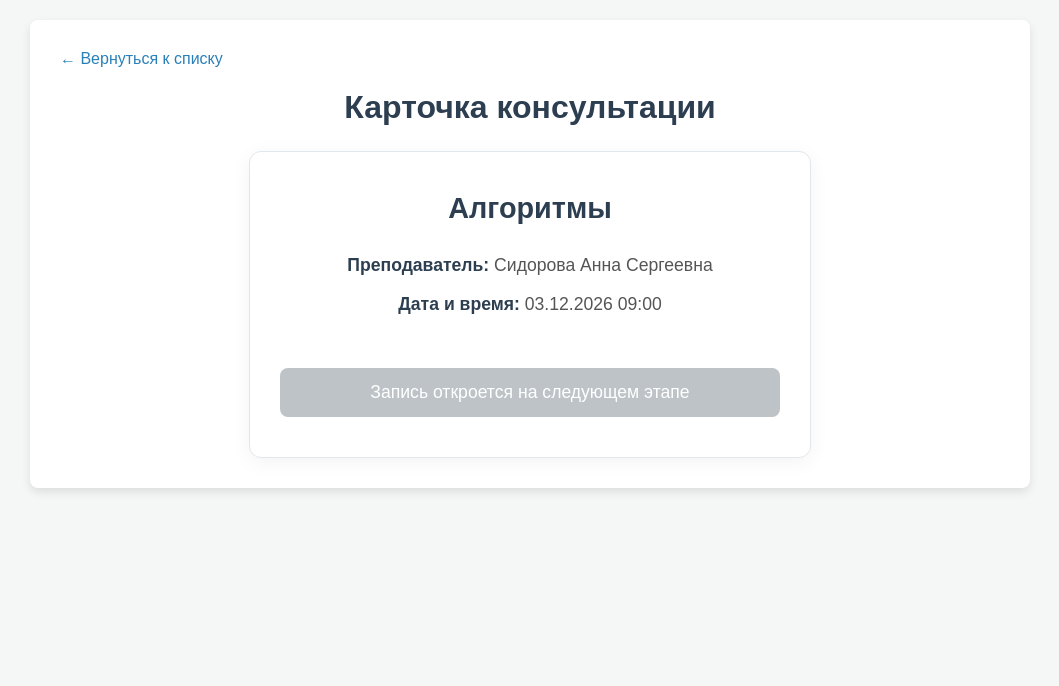
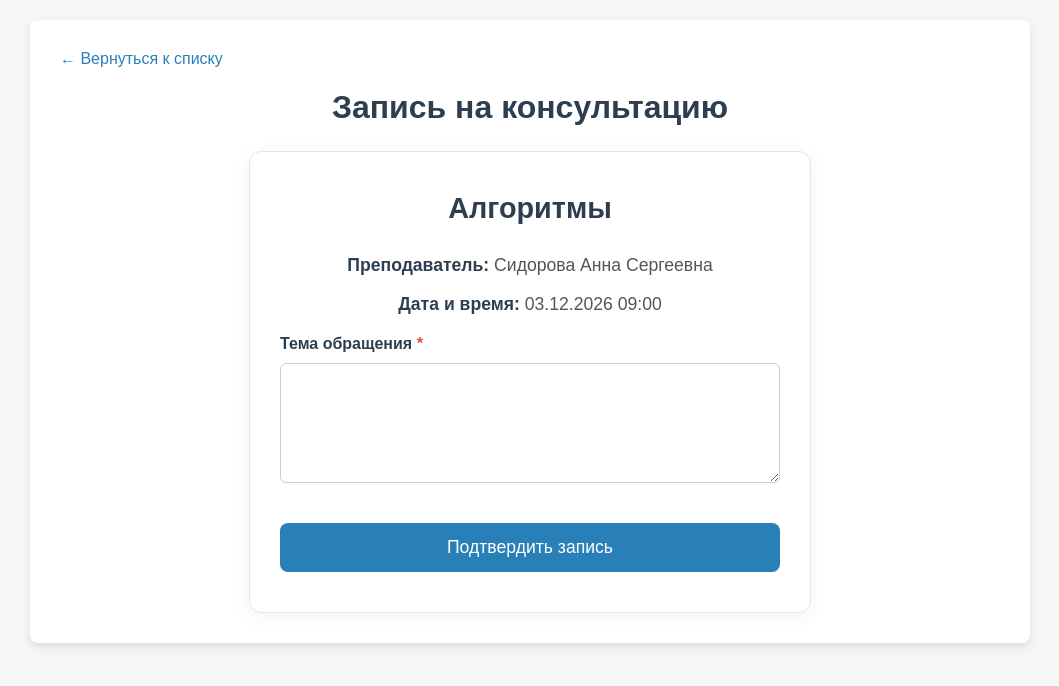
Before and after one commit to dara-aks3349/consultations, a PHP site: page /book.php?slot_id=21 in a window 1280 px wide. Shown: the top 686 px of the page, without its empty margins (110-1169 px from the left). Run offline with PHP 8.4, Linux system fonts and the light colour scheme; data comes from the database, SQL or seed files in the repository.

Commit message:
добавленные данные для пр 5

```diff
--- a/book.php
+++ b/book.php
@@ -3,37 +3,111 @@ require 'db.php';
 
 $slot_id = $_GET['slot_id'] ?? null;
 if (!$slot_id) {
-    die("Не выбран слот. <a href='index.php'>Вернуться</a>");
+    die("Не выбран слот для записи. <a href='index.php'>Вернуться к списку</a>");
 }
 
+// Получаем информацию о слоте
 $stmt = $pdo->prepare("SELECT s.*, u.full_name as teacher_name FROM slots s JOIN users u ON s.teacher_id = u.id WHERE s.id = ?");
 $stmt->execute([$slot_id]);
 $slot = $stmt->fetch(PDO::FETCH_ASSOC);
 
 if (!$slot) {
-    die("Запись не найдена. <a href='index.php'>Вернуться</a>");
+    die("Запись не найдена. <a href='index.php'>Вернуться к списку</a>");
 }
+
+$error = '';
+$success = '';
+
+// 1. Обработка УДАЛЕНИЯ (отмены записи)
+if ($_SERVER['REQUEST_METHOD'] == 'POST' && isset($_POST['delete_appointment'])) {
+    $delete = $pdo->prepare("DELETE FROM appointments WHERE slot_id = ? AND student_id = ?");
+    $delete->execute([$slot_id, $_SESSION['user_id']]);
+    header("Location: index.php");
+    exit;
+}
+
+// 2. Обработка СОЗДАНИЯ (записи на консультацию)
+if ($_SERVER['REQUEST_METHOD'] == 'POST' && isset($_POST['create_appointment'])) {
+    $topic = trim($_POST['topic'] ?? '');
+
+    // Проверка на пустое поле (обязательность)
+    if (empty($topic)) {
+        $error = "Укажите тему обращения";
+    }
+    // Проверка на прошедшее время (запрет записи в прошлое)
+    elseif (strtotime($slot['start_time']) < time()) {
+        $error = "Ошибка: Запись на прошедшее время запрещена";
+    }
+    else {
+        // Попытка записи в БД (проверка на двойную запись через уникальность)
+        try {
+            $insert = $pdo->prepare("INSERT INTO appointments (slot_id, student_id, topic) VALUES (?, ?, ?)");
+            $insert->execute([$slot_id, $_SESSION['user_id'], $topic]);
+            $success = "Вы успешно записаны на консультацию!";
+        } catch (PDOException $e) {
+            // Если сработал UNIQUE индекс (код ошибки 23000)
+            if ($e->getCode() == 23000) {
+                $error = "Ошибка: Этот интервал уже занят другим студентом!";
+            } else {
+                $error = "Ошибка при записи. Попробуйте позже.";
+            }
+        }
+    }
+}
+
+// Проверяем, записан ли уже текущий студент на этот слот (для вывода кнопки удаления)
+$check = $pdo->prepare("SELECT id FROM appointments WHERE slot_id = ? AND student_id = ?");
+$check->execute([$slot_id, $_SESSION['user_id']]);
+$is_booked = $check->fetch();
 ?>
 <!DOCTYPE html>
 <html lang="ru">
 <head>
     <meta charset="UTF-8">
     <meta name="viewport" content="width=device-width, initial-scale=1.0">
-    <title>Карточка консультации</title>
+    <title>Запись на консультацию</title>
     <link rel="stylesheet" href="style.css">
 </head>
 <body>
     <div class="container">
         <a href="index.php" class="back-link">&larr; Вернуться к списку</a>
-        <h1>Карточка консультации</h1>
+        <h1>Запись на консультацию</h1>
 
         <div class="card">
             <h2><?= htmlspecialchars($slot['subject']) ?></h2>
             <p><strong>Преподаватель:</strong> <?= htmlspecialchars($slot['teacher_name']) ?></p>
             <p><strong>Дата и время:</strong> <?= date('d.m.Y H:i', strtotime($slot['start_time'])) ?></p>
 
-            <br>
-            <button class="btn" disabled>Запись откроется на следующем этапе</button>
+            <!-- Вывод сообщений об успехе или ошибке -->
+            <?php if ($success): ?>
+                <div class="alert alert-success">
+                    <?= $success ?>
+                </div>
+            <?php endif; ?>
+
+            <?php if ($error): ?>
+                <div class="alert alert-error">
+                    <?= $error ?>
+                </div>
+            <?php endif; ?>
+
+            <!-- Если студент УЖЕ записан, показываем кнопку отмены -->
+            <?php if ($is_booked || $success): ?>
+                <hr style="margin: 20px 0; border: 0; border-top: 1px solid #eee;">
+                <form method="POST" onsubmit="return confirm('Вы уверены, что хотите отменить запись?');">
+                    <button type="submit" name="delete_appointment" class="btn" style="background-color: #e74c3c; width: 100%;">Отменить запись</button>
+                </form>
+
+            <!-- Если НЕ записан, показываем форму записи -->
+            <?php else: ?>
+                <form method="POST" class="booking-form">
+                    <div class="form-group">
+                        <label for="topic">Тема обращения <span class="required">*</span></label>
+                        <textarea id="topic" name="topic" rows="3" required><?= isset($_POST['topic']) ? htmlspecialchars($_POST['topic']) : '' ?></textarea>
+                    </div>
+                    <button type="submit" name="create_appointment" class="btn btn-large">Подтвердить запись</button>
+                </form>
+            <?php endif; ?>
         </div>
     </div>
 </body>
--- a/style.css
+++ b/style.css
@@ -13,8 +13,8 @@ body {
     padding: 30px;
     border-radius: 8px;
     box-shadow: 0 4px 10px rgba(0,0,0,0.1);
-    width: 100%; /* Добавили это, чтобы блок тянулся на всю ширину */
-    box-sizing: border-box; /* Чтобы padding не увеличивал ширину сверх 100% */
+    width: 100%;
+    box-sizing: border-box;
 }
 
 h1 {
@@ -66,7 +66,6 @@ h1 {
 
 .back-link {
     display: block;
-    /* text-align: center; */
     margin-bottom: 20px;
     color: #2980b9;
     text-decoration: none;
@@ -80,8 +79,8 @@ h1 {
     border: 1px solid #e1e8ed;
     max-width: 500px;
     margin: 0 auto;
-    padding: 40px 30px; /* Большой отступ внутри карточки */
-    text-align: center; /* Центрируем ВЕСЬ текст внутри */
+    padding: 40px 30px;
+    text-align: center;
 }
 
 .card h2 {
@@ -101,7 +100,6 @@ h1 {
     color: #2c3e50;
 }
 
-/* Кнопка в карточке */
 .card .btn {
     margin-top: 20px;
     width: 100%;
@@ -110,7 +108,65 @@ h1 {
     border-radius: 8px;
 }
 
-/* Адаптивность для экранов до 768px, 480px и 360px */
+/* --- Стили для формы записи --- */
+.booking-form {
+    margin-top: 20px;
+    text-align: left;
+}
+
+.form-group {
+    margin-bottom: 20px;
+}
+
+.form-group label {
+    display: block; /* Заставляет заголовок быть на отдельной строке */
+    margin-bottom: 10px;
+    font-weight: bold;
+    color: #2c3e50;
+    font-size: 16px;
+}
+
+.form-group textarea,
+.form-group input[type="text"],
+.form-group input[type="password"],
+.form-group input[type="datetime-local"] {
+    display: block; /* Поле ввода тоже на отдельной строке */
+    width: 100%;    /* Растягиваем на всю ширину карточки */
+    min-height: 120px; /* Делаем блок больше по высоте */
+    padding: 12px;
+    border: 1px solid #ccc;
+    border-radius: 6px;
+    font-family: inherit;
+    font-size: 16px;
+    resize: vertical;
+    box-sizing: border-box;
+}
+
+.required {
+    color: #e74c3c;
+}
+
+.alert {
+    padding: 15px;
+    margin-bottom: 20px;
+    border-radius: 6px;
+    font-weight: bold;
+    text-align: center;
+}
+
+.alert-success {
+    background-color: #d4edda;
+    color: #155724;
+    border: 1px solid #c3e6cb;
+}
+
+.alert-error {
+    background-color: #f8d7da;
+    color: #721c24;
+    border: 1px solid #f5c6cb;
+}
+
+/* Адаптивность для экранов до 768px */
 @media (max-width: 768px) {
     body {
         padding: 10px;
@@ -122,20 +178,23 @@ h1 {
         box-sizing: border-box;
     }
 
-    /* Главное: разрешаем таблице прокручиваться внутри блока */
     .slots-table {
         display: block;
         width: 100%;
-        overflow-x: auto; /* Включает горизонтальный скролл для таблицы */
+        overflow-x: auto;
         -webkit-overflow-scrolling: touch;
-        white-space: nowrap; /* Запрещает перенос текста, чтобы таблица не сжималась */
+        white-space: nowrap;
     }
 
-    /* Немного уменьшаем отступы и шрифт */
     .slots-table th,
     .slots-table td {
         padding: 10px 8px;
         font-size: 14px;
+    }
+
+    .slots-table th:last-child,
+    .slots-table td:last-child {
+        padding-right: 15px; /* Чтобы кнопка не прилипала к краю при скролле */
     }
 }
 
@@ -159,4 +218,8 @@ h1 {
         padding: 6px 10px;
         font-size: 12px;
     }
+
+    .card {
+        padding: 20px 15px;
+    }
 }
```
Also changed, not shown: README.md, images/ошибка_при_повторной_записи_на_консультацию.png (added), images/состояние_отправки_пустой_формы.png (added), images/успешная_запись_на_консультацию.png (added), images/функция_отмены_созданной_записи.png (added).
